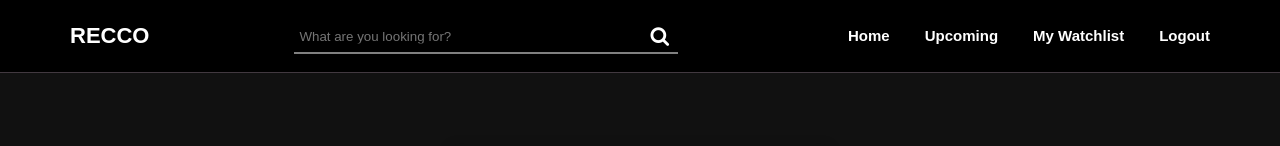
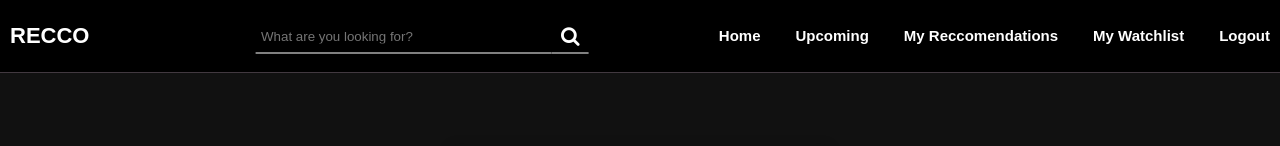
Before and after one commit to CruxBox/Recco, a React (Create React App) app in the folder frontend/: page /login in a window 1280 px wide. Shown: the top 146 px of the page. Built offline with nearby package versions, Linux system fonts and the light colour scheme.

Commit message:
my recco

```diff
--- a/frontend/src/components/Navbar.css
+++ b/frontend/src/components/Navbar.css
@@ -14,7 +14,7 @@ body{
 }
 
 .container{
-	max-width: 1140px;
+	max-width: 1300px;
 	margin: auto;
 }
 .container .row{
@@ -40,6 +40,7 @@ position: absolute;
 header .row{
 	justify-content:space-between;
 	align-items: center;
+
 }
 
 header .brand-name a{
@@ -130,9 +131,9 @@ header .navbar ul li a:active::before{
 
 /*Resize the wrap to see the search bar change!*/
 .wrap{
-  width: 30%;
+  width: 26%;
   position: absolute;
   top: 50%;
-  left: 38%;
+  left: 33%;
   transform: translate(-50%, -50%);
 }
--- a/frontend/src/components/Navbar.js
+++ b/frontend/src/components/Navbar.js
@@ -54,6 +54,7 @@ function Navbar() {
               <ul>
                 <li><Link to="/">Home</Link></li>
                 <li><Link to="/upcoming">Upcoming</Link></li>
+                <li><Link to="/recco">My Reccomendations</Link></li>
                 <li><Link to="/watchlist">My Watchlist</Link></li>
   <li>{!user.auth && <Link to="/login"> Login/Register </Link>}{user.auth && <a onClick={()=>logout(user)} > Logout </a>}</li>
               </ul>
```
